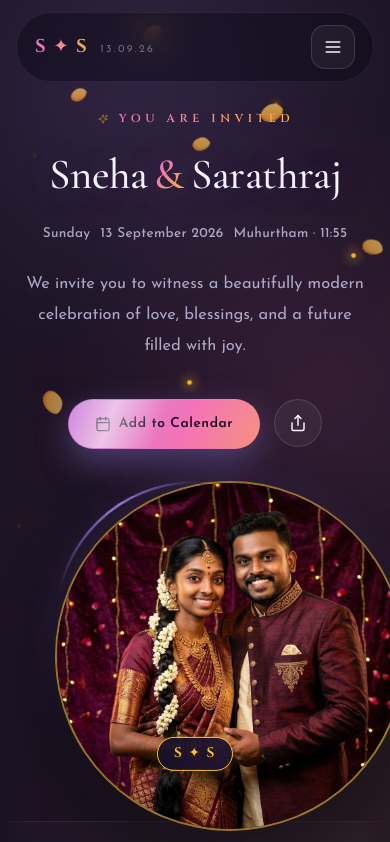
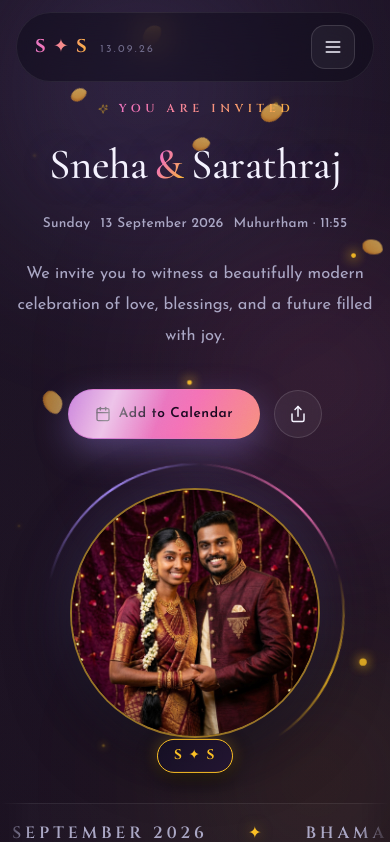
Before and after one commit to aneeshaji/wed-platform, a React (Vite) app: page / in a window 390 px wide. Shown: the top 842 px of the page. Built offline with nearby package versions, Linux system fonts and the light colour scheme.

Commit message:
fix: force flex column centering for hero text and couple medallion on mobile viewports

```diff
--- a/src/App.css
+++ b/src/App.css
@@ -2131,61 +2131,78 @@ body {
 /* ---------- Responsive ---------- */
 
 @media (max-width: 1024px) {
-  /* Switch from grid to flex-column so hero-visual is never in a right column */
+  /* Switch from grid to flex-column so hero-visual and medallion are always centered */
   .hero {
-    display: flex;
-    flex-direction: column;
-    align-items: center;
-    min-height: auto;
-    padding-top: 110px;
-    padding-left: 20px;
-    padding-right: 20px;
-    padding-bottom: 60px;
-    gap: 32px;
-    text-align: center;
+    display: flex !important;
+    flex-direction: column !important;
+    align-items: center !important;
+    justify-content: center !important;
+    min-height: auto !important;
+    padding-top: 100px !important;
+    padding-left: 16px !important;
+    padding-right: 16px !important;
+    padding-bottom: 40px !important;
+    gap: 24px !important;
+    text-align: center !important;
+    width: 100% !important;
+    box-sizing: border-box !important;
   }
 
   .hero-copy {
-    display: flex;
-    flex-direction: column;
-    align-items: center;
-    text-align: center;
-    width: 100%;
+    display: flex !important;
+    flex-direction: column !important;
+    align-items: center !important;
+    text-align: center !important;
+    width: 100% !important;
+    margin: 0 auto !important;
   }
 
   .hero-title {
-    justify-content: center;
-    text-align: center;
-    width: 100%;
+    display: flex !important;
+    justify-content: center !important;
+    align-items: center !important;
+    text-align: center !important;
+    width: 100% !important;
   }
 
   .hero-date {
-    justify-content: center;
-    width: 100%;
+    display: flex !important;
+    justify-content: center !important;
+    align-items: center !important;
+    text-align: center !important;
+    width: 100% !important;
+    margin-inline: auto !important;
   }
 
   .hero-lead {
-    margin-left: auto;
-    margin-right: auto;
-    text-align: center;
+    text-align: center !important;
+    margin-left: auto !important;
+    margin-right: auto !important;
+    width: 100% !important;
   }
 
   .hero-cta {
-    justify-content: center;
-    width: 100%;
+    display: flex !important;
+    justify-content: center !important;
+    align-items: center !important;
+    width: 100% !important;
+    margin-left: auto !important;
+    margin-right: auto !important;
   }
 
   /* Force hero-visual to be full-width centered block */
   .hero-visual {
-    position: relative;
-    width: 100%;
-    min-height: auto;
-    display: flex;
-    align-items: center;
-    justify-content: center;
-    left: unset;
-    right: unset;
-    margin: 0;
+    position: relative !important;
+    width: 100% !important;
+    max-width: 100% !important;
+    min-height: auto !important;
+    display: flex !important;
+    align-items: center !important;
+    justify-content: center !important;
+    margin: 0 auto !important;
+    left: 0 !important;
+    right: 0 !important;
+    box-sizing: border-box !important;
   }
 
   /* Hide decorative floating elements that push layout off-center */
@@ -2196,25 +2213,27 @@ body {
 
   /* Size medallion to viewport, force center */
   .medallion {
-    position: relative;
-    width: min(300px, 76vw);
-    height: min(300px, 76vw);
-    margin: 0 auto;
-    left: auto;
-    right: auto;
+    position: relative !important;
+    width: min(300px, 78vw) !important;
+    height: min(300px, 78vw) !important;
+    margin: 0 auto !important;
+    left: 0 !important;
+    right: 0 !important;
+    box-sizing: border-box !important;
   }
 
   .medallion::before {
-    inset: -6px;
+    inset: -6px !important;
   }
 
   .medallion-caricature-frame {
-    width: min(252px, 64vw);
-    height: min(252px, 64vw);
-    margin: 0 auto;
-  }
-}
-
+    position: relative !important;
+    width: min(250px, 65vw) !important;
+    height: min(250px, 65vw) !important;
+    margin: 0 auto !important;
+    box-sizing: border-box !important;
+  }
+}
 
 @media (max-width: 880px) {
   .topnav,
@@ -2245,23 +2264,10 @@ body {
   .hero-date {
     gap: 10px;
     font-size: 0.85rem;
-    justify-content: center;
   }
 
   .hero-sep {
     display: none;
-  }
-
-  .medallion {
-    width: min(280px, 78vw);
-    height: min(280px, 78vw);
-    margin: 0 auto;
-  }
-
-  .medallion-caricature-frame {
-    width: min(235px, 65vw);
-    height: min(235px, 65vw);
-    margin: 0 auto;
   }
 
   .scroll-cue {
```
